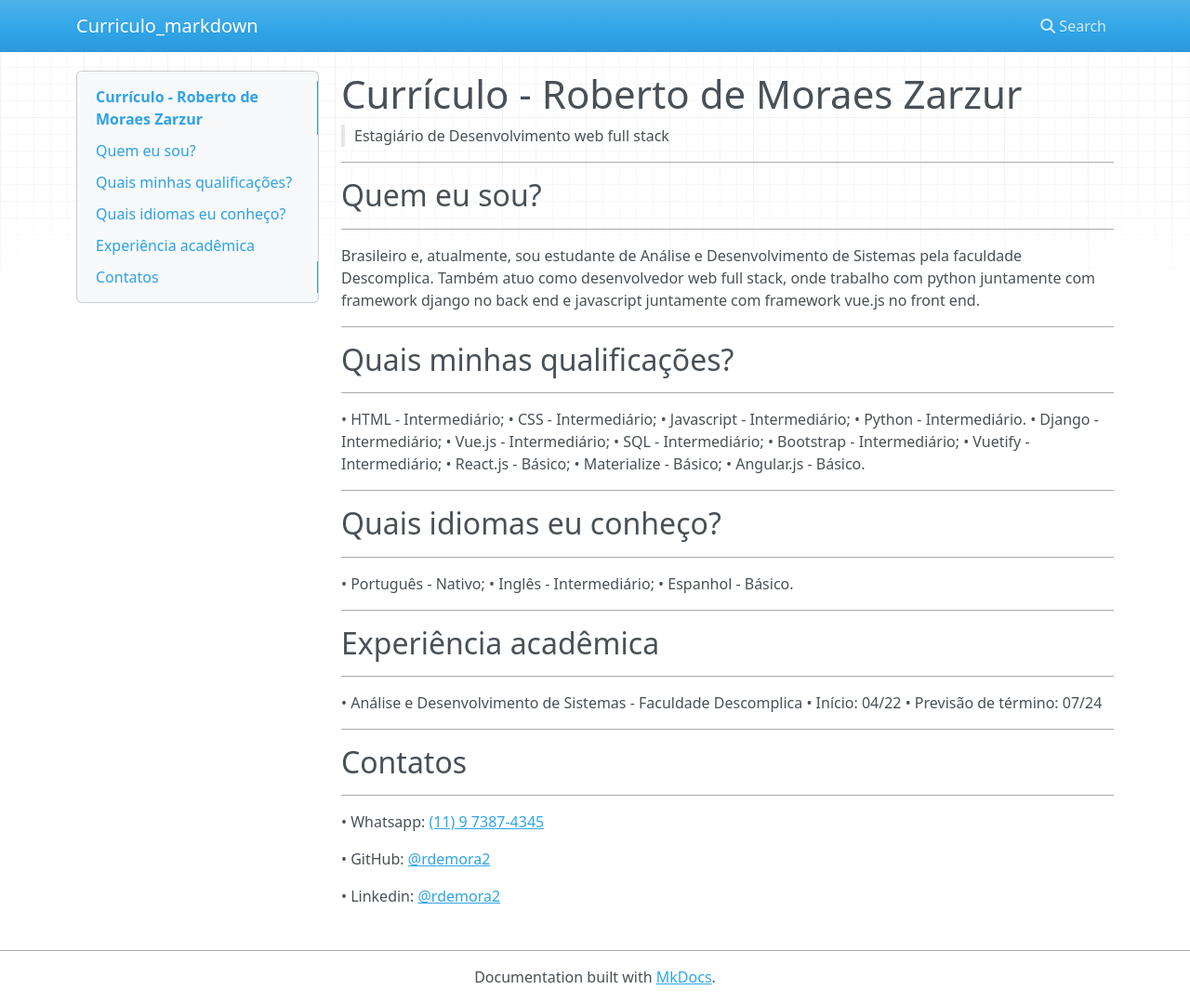
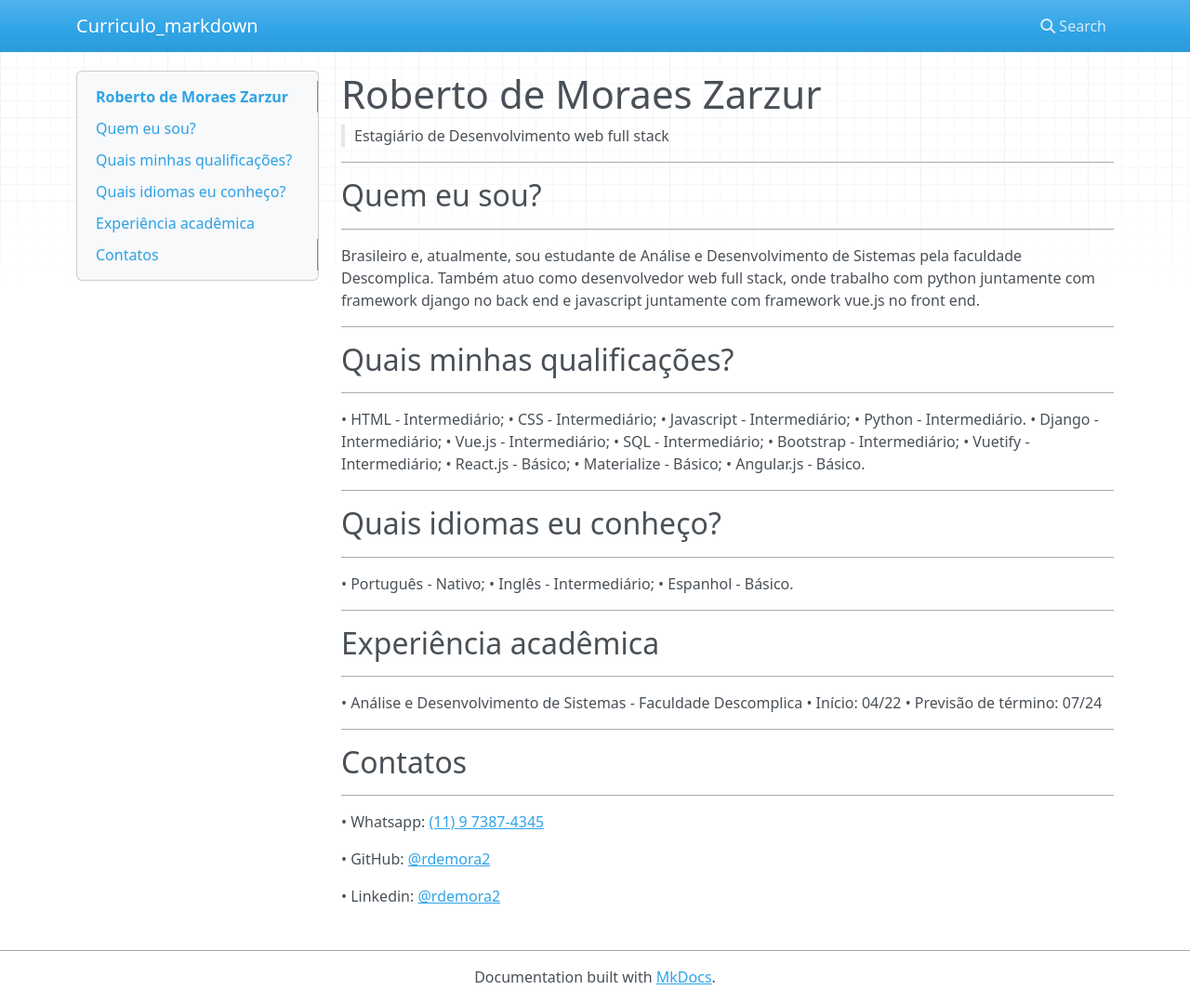
Before and after one commit to Rdemora2/curriculo_markdown, an MkDocs documentation site: the page built from docs/index.md, in a window 1280 px wide and 1079 px high. Shown: the whole window at 93% size. Built offline with MkDocs 1.6.1, drawn with Linux system fonts in a browser that asks for light colours; nearby versions of some CDN libraries.

Commit message:
altera txt

```diff
--- a/docs/index.md
+++ b/docs/index.md
@@ -1,4 +1,4 @@
-# Currículo - Roberto de Moraes Zarzur
+# Roberto de Moraes Zarzur
 > Estagiário de Desenvolvimento web full stack
 
 ---
```
